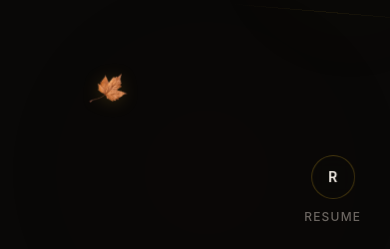
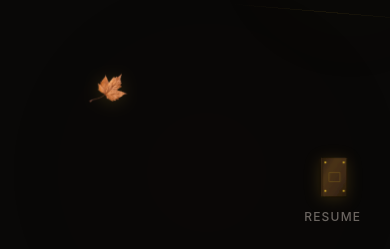
Before and after one commit to adomador/portfoliosite, a Next.js app: page / in a window 390 px wide. Shown: the part 537-786 px from the top of the page. Built offline with nearby package versions, Linux system fonts and the light colour scheme; a web font is replaced by a local one.

Commit message:
?
Some stuff

```diff
--- a/app/page.module.css
+++ b/app/page.module.css
@@ -102,7 +102,7 @@
 }
 
 .workButton:hover [data-vertigo-spiral] [data-vertigo-glow] {
-  opacity: 0.15;
+  opacity: 0.18;
 }
 
 @media (prefers-reduced-motion: reduce) {
@@ -199,6 +199,23 @@
   filter: drop-shadow(0 2px 12px rgba(201, 162, 39, 0.35));
 }
 
+/* Resume button: ancient book image */
+.resumeBook {
+  height: clamp(40px, 8vw, 56px);
+  width: auto;
+  display: block;
+  filter: drop-shadow(0 2px 8px rgba(0, 0, 0, 0.4));
+  transition: filter 0.4s ease;
+}
+
+.resumeButton[class*="landed"] .resumeBook {
+  filter: drop-shadow(0 2px 8px rgba(201, 162, 39, 0.2));
+}
+
+.resumeButton[class*="landed"]:hover .resumeBook {
+  filter: drop-shadow(0 2px 12px rgba(201, 162, 39, 0.35));
+}
+
 @media (prefers-reduced-motion: reduce) {
   .aboutHand {
     transition: opacity 0.25s ease, transform 0.25s ease;
@@ -250,6 +267,10 @@
     height: clamp(44px, 10vw, 52px);
   }
 
+  .resumeBook {
+    height: clamp(44px, 10vw, 52px);
+  }
+
   .navIcon {
     min-width: 44px;
     min-height: 44px;
--- a/app/page.tsx
+++ b/app/page.tsx
@@ -4,6 +4,7 @@ import styles from './page.module.css'
 import { LabyrinthProvider } from '@/contexts/LabyrinthContext'
 import FleeingButton from '@/components/FleeingButton'
 import VertigoSpiral from '@/components/VertigoSpiral'
+import ResumeBook from '@/components/ResumeBook'
 import AmbientLayer from '@/components/AmbientLayer'
 import { useIsMobile } from '@/hooks/useIsMobile'
 
@@ -44,12 +45,13 @@ export default function Home() {
           <p className={styles.role}>Product Designer | Builder </p>
         </div>
 
-        {/* ── Fleeing leaf ── */}
+        {/* ── Fleeing leaf (hover when landed kicks it out to billow and reland) ── */}
         <FleeingButton
           id="leaf"
           landingSpot={SPOTS.leaf}
           startX={15}
           startY={20}
+          kickOnLandedHover
           className={styles.leafButton}
         >
           <img
@@ -106,9 +108,9 @@ export default function Home() {
           startY={55}
           label="Resume"
           href="https://www.dropbox.com/scl/fi/yonshebxqboon6p12u4ik/Domador_Alfredo_Resume_2026.pdf?rlkey=6mvifz3mmb4ornjde3stjkfsv&st=g1c0hajh&dl=0"
-          className={styles.navButton}
+          className={`${styles.navButton} ${styles.resumeButton}`}
         >
-          <span className={styles.navIcon}>R</span>
+          <ResumeBook bookClassName={styles.resumeBook} />
         </FleeingButton>
       </main>
     </LabyrinthProvider>
--- a/components/FleeingButton.tsx
+++ b/components/FleeingButton.tsx
@@ -14,6 +14,8 @@ interface FleeingButtonProps {
   label?: string
   /** Optional href to navigate when landed and clicked */
   href?: string
+  /** When true and landed, hovering kicks the entity out to billow and reland (e.g. leaf) */
+  kickOnLandedHover?: boolean
   children: ReactNode
   className?: string
 }
@@ -25,12 +27,17 @@ export default function FleeingButton({
   startY = 50,
   label,
   href,
+  kickOnLandedHover = false,
   children,
   className,
 }: FleeingButtonProps) {
   const elRef = useRef<HTMLDivElement>(null)
-  const { register, landedMap } = useLabyrinth()
+  const { register, kickEntity, landedMap } = useLabyrinth()
   const landed = landedMap[id] ?? false
+
+  const handleLandedHover = () => {
+    if (kickOnLandedHover && landed) kickEntity(id)
+  }
 
   useEffect(() => {
     if (!elRef.current) return
@@ -56,6 +63,7 @@ export default function FleeingButton({
       ref={elRef}
       className={`${styles.fleeing} ${landed ? styles.landed : ''} ${className ?? ''}`}
       data-fleeing-id={id}
+      onMouseEnter={handleLandedHover}
     >
       {landed && href ? (
         <a href={href} className={styles.link} target={href.startsWith('mailto:') ? undefined : '_blank'} rel="noopener noreferrer">
--- /dev/null
+++ b/components/ResumeBook.module.css
@@ -0,0 +1,90 @@
+.wrapper {
+  position: relative;
+  display: block;
+  overflow: visible;
+  perspective: 500px;
+}
+
+.book {
+  display: block;
+  position: relative;
+  z-index: 1;
+  transform-origin: 30% 50%;
+  transition: transform 0.35s cubic-bezier(0.34, 1.56, 0.64, 1);
+}
+
+.wrapper:hover .book {
+  transform: perspective(500px) rotateY(-42deg) scale(1.02);
+}
+
+.pagesLayer {
+  position: absolute;
+  left: 0;
+  top: 0;
+  width: 100%;
+  height: 100%;
+  pointer-events: none;
+  z-index: 0;
+  overflow: visible;
+  opacity: 0;
+  transition: opacity 0.2s ease;
+}
+
+.wrapper:hover .pagesLayer {
+  opacity: 1;
+}
+
+.page {
+  position: absolute;
+  left: 26%;
+  top: 50%;
+  width: 11px;
+  height: 15px;
+  margin-left: 0;
+  margin-top: -7.5px;
+  background: linear-gradient(
+    135deg,
+    #f5f0e8 0%,
+    #e8e2d8 35%,
+    #ddd6c8 100%
+  );
+  border-radius: 0 1px 1px 0;
+  box-shadow: 0 0 3px rgba(0, 0, 0, 0.2);
+  transform-origin: left center;
+  opacity: 0;
+  animation: flyOut 1.4s linear infinite paused;
+}
+
+.wrapper:hover .page {
+  animation-play-state: running;
+}
+
+@keyframes flyOut {
+  0% {
+    transform: translate(0, 0) rotate(0deg) scale(1);
+    opacity: 0.92;
+    filter: blur(0);
+  }
+  40% {
+    opacity: 0.6;
+    filter: blur(1px);
+  }
+  100% {
+    transform: translate(165px, -115px) rotate(420deg) scale(0.6);
+    opacity: 0;
+    filter: blur(3px);
+  }
+}
+
+@media (prefers-reduced-motion: reduce) {
+  .wrapper:hover .book {
+    transform: none;
+  }
+  .page {
+    animation: none;
+    opacity: 0;
+  }
+  .wrapper:hover .page {
+    opacity: 0;
+  }
+}
--- /dev/null
+++ b/components/ResumeBook.tsx
@@ -0,0 +1,36 @@
+'use client'
+
+import styles from './ResumeBook.module.css'
+
+const PAGE_COUNT = 24
+const FLY_DURATION = 1.4
+const DELAY_STEP = 0.06
+
+export default function ResumeBook({
+  bookClassName,
+}: {
+  bookClassName: string
+}) {
+  return (
+    <div className={styles.wrapper}>
+      <img
+        src="/resume-book.svg"
+        alt=""
+        className={`${styles.book} ${bookClassName}`}
+        draggable={false}
+      />
+      <div className={styles.pagesLayer} aria-hidden>
+        {Array.from({ length: PAGE_COUNT }, (_, i) => (
+          <div
+            key={i}
+            className={styles.page}
+            style={{
+              animationDelay: `${i * DELAY_STEP}s`,
+              animationDuration: `${FLY_DURATION}s`,
+            }}
+          />
+        ))}
+      </div>
+    </div>
+  )
+}
--- a/components/VertigoSpiral.module.css
+++ b/components/VertigoSpiral.module.css
@@ -31,7 +31,7 @@
 }
 
 .wrapper:hover .glow {
-  opacity: 0.15;
+  opacity: 0.18;
 }
 
 .wrapper:hover {
--- a/contexts/LabyrinthContext.tsx
+++ b/contexts/LabyrinthContext.tsx
@@ -32,6 +32,18 @@ interface FleeingEntity {
   landed: boolean
 }
 
+/** Valid landing spots for the leaf only (avoid center + nav buttons) */
+const LEAF_SPOTS: LandingSpot[] = [
+  { x: 22, y: 55 },
+  { x: 28, y: 60 },
+  { x: 25, y: 68 },
+  { x: 20, y: 62 },
+  { x: 30, y: 52 },
+  { x: 26, y: 58 },
+]
+
+const KICK_IMPULSE = 28
+
 interface LabyrinthContextValue {
   /** Register a DOM element as a fleeing entity. Returns unregister fn. */
   register: (
@@ -41,6 +53,8 @@ interface LabyrinthContextValue {
     startX: number,
     startY: number,
   ) => () => void
+  /** Kick entity out of its spot (leaf only); it will billow and reland elsewhere. */
+  kickEntity: (id: string) => void
   /** Map of id → landed boolean (triggers React re-renders when buttons land) */
   landedMap: Record<string, boolean>
 }
@@ -62,6 +76,10 @@ const LAND_DIST = 30 // px – snap threshold
 const LAND_VEL = 0.4 // px/frame – velocity threshold for landing
 const DRIFT_STRENGTH = 0.08 // gentle pull toward landing spot
 const BOUNDS_PADDING = 40 // px inset from viewport edge
+const CENTER_REPEL_RADIUS = 120 // px – leaf is pushed away from center (text zone)
+const CENTER_REPEL_STRENGTH = 0.4
+const BUTTON_REPEL_RADIUS = 80 // px – leaf kept away from nav button zones
+const BUTTON_REPEL_STRENGTH = 0.35
 
 /* ── Provider ── */
 
@@ -128,6 +146,35 @@ export function LabyrinthProvider({ children }: { children: ReactNode }) {
           ent.vy += (dy / dist) * force
         }
 
+        /* Leaf: repel from center and nav zones so it doesn’t cover text or buttons */
+        if (ent.id === 'leaf') {
+          const cx = vw / 2
+          const cy = vh / 2
+          const cdx = ent.x - cx
+          const cdy = ent.y - cy
+          const cdist = Math.max(Math.sqrt(cdx * cdx + cdy * cdy), 1)
+          if (cdist < CENTER_REPEL_RADIUS) {
+            const cforce = (1 - cdist / CENTER_REPEL_RADIUS) * CENTER_REPEL_STRENGTH
+            ent.vx += (cdx / cdist) * cforce
+            ent.vy += (cdy / cdist) * cforce
+          }
+          const buttonZones: [number, number][] = [
+            [(18 / 100) * vw, (35 / 100) * vh],
+            [(78 / 100) * vw, (30 / 100) * vh],
+            [(82 / 100) * vw, (70 / 100) * vh],
+          ]
+          buttonZones.forEach(([bx, by]) => {
+            const bdx = ent.x - bx
+            const bdy = ent.y - by
+            const bdist = Math.max(Math.sqrt(bdx * bdx + bdy * bdy), 1)
+            if (bdist < BUTTON_REPEL_RADIUS) {
+              const bforce = (1 - bdist / BUTTON_REPEL_RADIUS) * BUTTON_REPEL_STRENGTH
+              ent.vx += (bdx / bdist) * bforce
+              ent.vy += (bdy / bdist) * bforce
+            }
+          })
+        }
+
         /* Gentle drift toward landing spot */
         const toDx = landX - ent.x
         const toDy = landY - ent.y
@@ -178,6 +225,39 @@ export function LabyrinthProvider({ children }: { children: ReactNode }) {
     return () => cancelAnimationFrame(rafRef.current)
   }, [])
 
+  /* ── Kick entity (leaf only): unland, impulse away from cursor, new valid spot ── */
+  const kickEntity = useCallback((id: string) => {
+    if (id !== 'leaf') return
+    const ent = entitiesRef.current.get(id)
+    if (!ent || !ent.landed) return
+
+    const vw = window.innerWidth
+    const vh = window.innerHeight
+    const cursor = cursorRef.current
+
+    ent.landed = false
+    setLandedMap((prev) => ({ ...prev, [id]: false }))
+
+    const landX = (ent.landingSpot.x / 100) * vw
+    const landY = (ent.landingSpot.y / 100) * vh
+
+    const dx = ent.x - cursor.x
+    const dy = ent.y - cursor.y
+    const dist = Math.max(Math.sqrt(dx * dx + dy * dy), 1)
+    ent.vx += (dx / dist) * KICK_IMPULSE
+    ent.vy += (dy / dist) * KICK_IMPULSE
+
+    const currentSpot = ent.landingSpot
+    const otherSpots = LEAF_SPOTS.filter(
+      (s) => s.x !== currentSpot.x || s.y !== currentSpot.y
+    )
+    const nextSpot = otherSpots[Math.floor(Math.random() * otherSpots.length)] ?? LEAF_SPOTS[0]
+    ent.landingSpot = nextSpot
+
+    ent.el.style.transition = 'none'
+    ent.el.style.willChange = 'transform'
+  }, [])
+
   /* ── Register / unregister ── */
   const register = useCallback(
     (
@@ -210,7 +290,7 @@ export function LabyrinthProvider({ children }: { children: ReactNode }) {
   )
 
   return (
-    <LabyrinthContext.Provider value={{ register, landedMap }}>
+    <LabyrinthContext.Provider value={{ register, kickEntity, landedMap }}>
       {children}
     </LabyrinthContext.Provider>
   )
```
Also changed, not shown: public/resume-book.svg (added).
